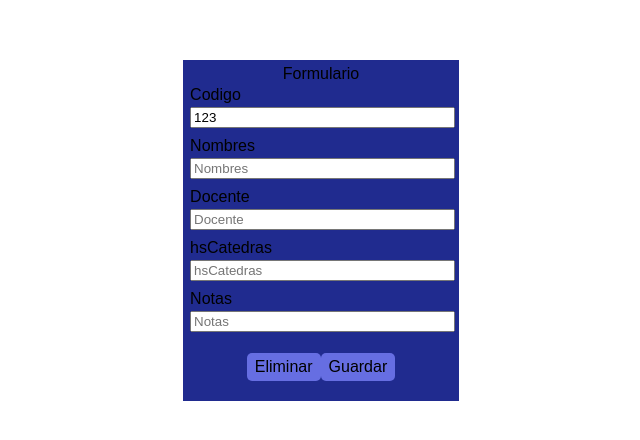
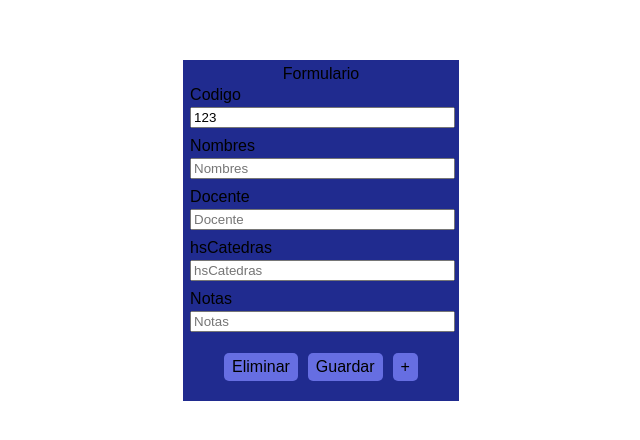
Before and after one commit to SofiiSerial/trabajos_prog, a React (Create React App) app: page / in a window 1280 px wide. Shown: the part 170-610 px from the top of the page, without its empty margins (319-959 px from the left). Built offline with nearby package versions, Linux system fonts and the light colour scheme.

Commit message:
styles.css mas creamos un nuevo boto 05/09

```diff
--- a/src/componentes/Formulario.js
+++ b/src/componentes/Formulario.js
@@ -20,6 +20,9 @@ export default class Formulario extends React.Component {
     const msj = `la persona guardada es: ${codigo} - ${nombre}, ${docente} ,${hsCatedras} ,${notas} `;
     alert(msj);
   }
+  eliminarTodo() {
+
+  }
 
   render() {
     const { codigo, nombre, docente, hsCatedras, notas} = this.state;
@@ -32,7 +35,7 @@ export default class Formulario extends React.Component {
           valor={codigo}
           onChange={(valor) => this.setState({ codigo: valor })}
         />
-        <Input
+        <Input require
           titulo="Nombres"
           valor={nombre}
           onChange={(valor) => this.setState({ nombre: valor })}
@@ -52,9 +55,10 @@ export default class Formulario extends React.Component {
           valor={notas}
           onChange={(valor) => this.setState({ notas: valor })}
         />
-        <div style={{display:"flex",flexDirection:"row"}}>
-          <Boton titulo="Eliminar" onClick={() => this.eliminarTodo()} />
+        <div className="botonContainer" style={{display:"flex",flexDirection:"row"}}>
+          <Boton titulo="Eliminar" onClick={() => this.eliminar()} />
           <Boton titulo="Guardar" onClick={() => this.guardar()} />
+           <Boton titulo="+" onClick={() => this.mas()} />
         </div>
       </div>
     );
--- a/src/styles.css
+++ b/src/styles.css
@@ -39,3 +39,7 @@ input {
   cursor: pointer;
   border-radius: 5px;
 }
+
+.botonContainer {
+  gap: 10px;
+}
```
